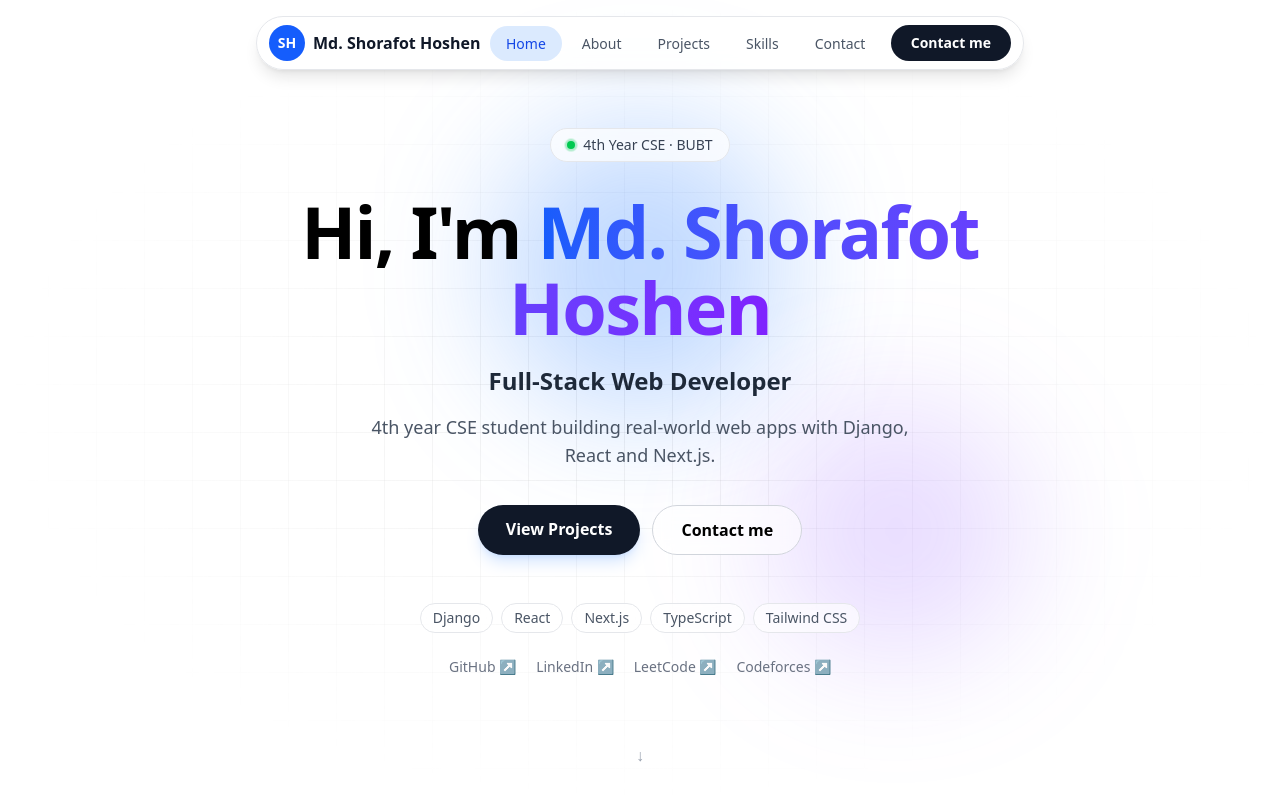
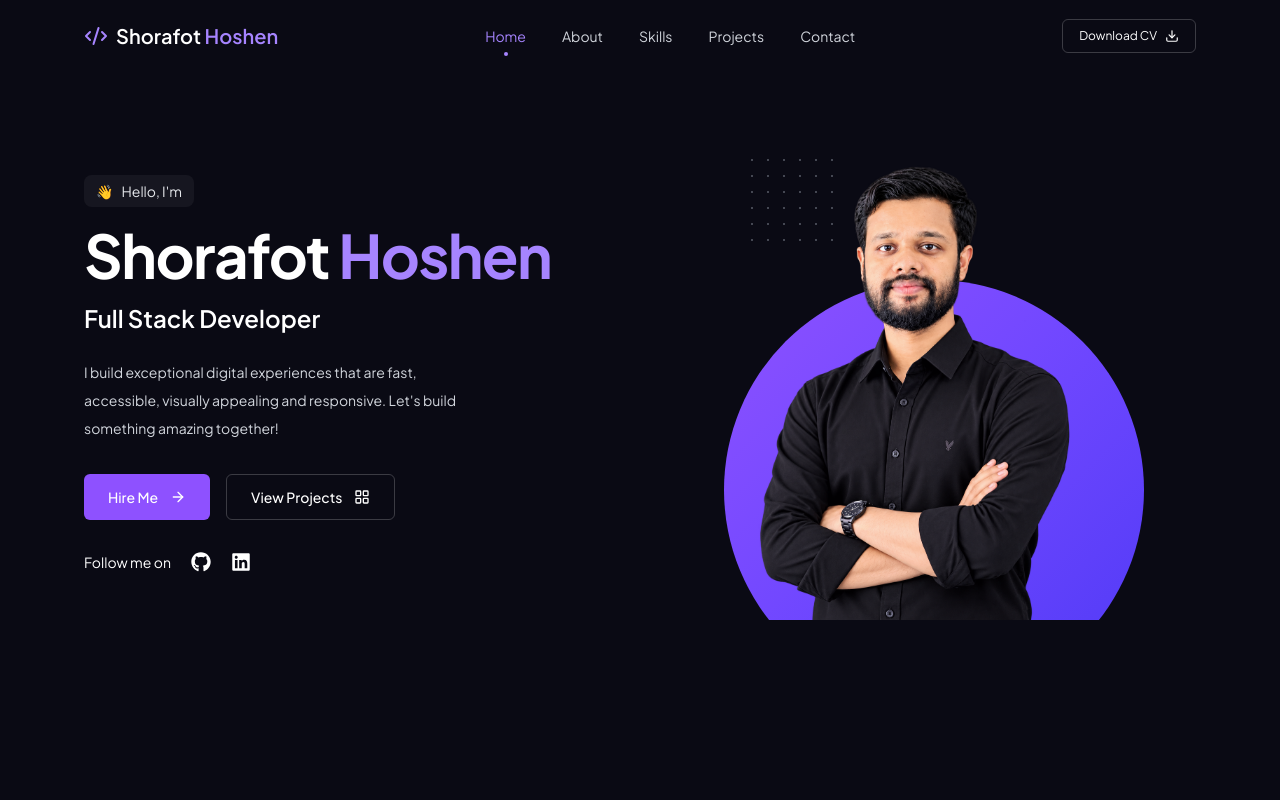
Before and after one commit to shorafothoshen/portfolio, a Next.js app: page / in a window 1280 px wide. Shown: the top 800 px of the page. Built offline with nearby package versions, Linux system fonts and the light colour scheme.

Commit message:
update navbar and hore section

```diff
--- a/package.json
+++ b/package.json
@@ -9,9 +9,11 @@
     "lint": "eslint"
   },
   "dependencies": {
+    "lucide-react": "^1.70.0",
     "next": "16.4.0",
     "react": "19.3.0",
-    "react-dom": "19.3.0"
+    "react-dom": "19.3.0",
+    "react-icons": "^5.7.0"
   },
   "devDependencies": {
     "@tailwindcss/turbopack": "^4",
--- a/src/app/layout.tsx
+++ b/src/app/layout.tsx
@@ -1,33 +1,30 @@
 import type { Metadata } from "next";
-import { Geist, Geist_Mono } from "next/font/google";
+import { Plus_Jakarta_Sans } from "next/font/google";
 import "./globals.css";
-import Navbar from "@/components/layout/Navbar";
 
-const geistSans = Geist({
-  variable: "--font-geist-sans",
+const font = Plus_Jakarta_Sans({
   subsets: ["latin"],
-});
-
-const geistMono = Geist_Mono({
-  variable: "--font-geist-mono",
-  subsets: ["latin"],
+  variable: "--font-jakarta",
 });
 
 export const metadata: Metadata = {
-  title: "Create Next App",
-  description: "Generated by create next app",
+  title: "Shorafot-Hoshen | Full Stack Developer",
+  description: "Personal portfolio of Shorafot Hoshen",
 };
 
-export default function RootLayout({ children }: LayoutProps<"/">) {
+export default function RootLayout({
+  children,
+}: {
+  children: React.ReactNode;
+}) {
   return (
-    <html
-      lang="en" data-theme='light'
-      className={`${geistSans.variable} ${geistMono.variable} h-full antialiased`}
-    >
-      <body className="min-h-full flex flex-col">
-        <Navbar/>
+    <html lang="en" className="scroll-smooth">
+      <body
+        className={`${font.variable} bg-[#0a0a14] antialiased`}
+        style={{ fontFamily: "var(--font-jakarta), system-ui, sans-serif" }}
+      >
         {children}
-        </body>
+      </body>
     </html>
   );
 }
--- a/src/app/page.tsx
+++ b/src/app/page.tsx
@@ -1,25 +1,25 @@
+import Navbar from "@/components/layout/Navbar";
 import Hero from "@/components/sections/Hero";
-import About from "@/components/sections/About";
-import Projects from "@/components/sections/Projects";
-import Skills from "@/components/sections/Skills";
-import Contact from "@/components/sections/Contact";
-import Footer from "@/components/layout/Footer";
 
-// Ei file shudhu section gulo ek jaygay sajay. Asol code shob alada file e.
+
+const placeholders = ["about", "skills", "projects", "contact"] as const;
+
 export default function Home() {
   return (
     <>
-      {/* Hero full-width, tai main er baire */}
-      <Hero />
-
-      <main className="mx-auto max-w-3xl px-5">
-        <About />
-        <Projects />
-        <Skills />
-        <Contact />
+     <Navbar/>
+      <main>
+       <Hero/>
+        {placeholders.map((id) => (
+          <section
+            key={id}
+            id={id}
+            className="flex min-h-[60vh] scroll-mt-[72px] items-center justify-center bg-[#0c0c18] text-2xl capitalize text-white even:bg-[#0a0a14]"
+          >
+            {id} section
+          </section>
+        ))}
       </main>
-
-      <Footer />
     </>
   );
 }
--- a/src/components/layout/Navbar.tsx
+++ b/src/components/layout/Navbar.tsx
@@ -1,102 +1,141 @@
-"use client"; // eta lage karon scroll ar button click browser e kaj kore
+"use client";
 
-import Link from "next/link";
 import { useEffect, useState } from "react";
-import { navLinks, profile } from "@/data/portfolio";
+import { Code2, Download, Menu, X } from "lucide-react";
+
+const links = [
+  { label: "Home", id: "home" },
+  { label: "About", id: "about" },
+  { label: "Skills", id: "skills" },
+  { label: "Projects", id: "projects" },
+  { label: "Contact", id: "contact" },
+] as const;
 
 export default function Navbar() {
-  // mobile menu khola ache kina
-  const [menuOpen, setMenuOpen] = useState(false);
+  const [active, setActive] = useState<string>("home");
+  const [open, setOpen] = useState(false);
+  const [scrolled, setScrolled] = useState(false);
 
-  // ekhon kon section e acho (link highlight korar jonno)
-  const [active, setActive] = useState("#home");
+  useEffect(() => {
+    const observer = new IntersectionObserver(
+      (entries) => {
+        entries.forEach((e) => e.isIntersecting && setActive(e.target.id));
+      },
+      { rootMargin: "-40% 0px -55% 0px" }
+    );
+    links.forEach(({ id }) => {
+      const el = document.getElementById(id);
+      if (el) observer.observe(el);
+    });
 
-  // page scroll korle ei code cholbe, ar bole dibe kon section dekha jacche
-  useEffect(() => {
-    const handleScroll = () => {
-      let current = "#home";
-
-      for (const link of navLinks) {
-        const section = document.querySelector(link.href) as HTMLElement | null;
-        if (section && section.offsetTop <= window.scrollY + 140) {
-          current = link.href;
-        }
-      }
-      setActive(current);
+    const onScroll = () => setScrolled(window.scrollY > 10);
+    onScroll();
+    window.addEventListener("scroll", onScroll, { passive: true });
+    return () => {
+      observer.disconnect();
+      window.removeEventListener("scroll", onScroll);
     };
-
-    handleScroll();
-    window.addEventListener("scroll", handleScroll);
-    return () => window.removeEventListener("scroll", handleScroll);
   }, []);
 
+  const goTo = (id: string) => {
+    setOpen(false);
+    document.getElementById(id)?.scrollIntoView({ behavior: "smooth", block: "start" });
+  };
+
   return (
-    <header className="fixed left-0 right-0 top-0 z-50 flex justify-center px-4 py-4">
-      <nav className="relative flex w-full max-w-3xl items-center justify-between rounded-full border border-gray-200 bg-white/80 px-3 py-2 shadow-lg backdrop-blur dark:border-gray-700 dark:bg-gray-900/80">
-        {/* Logo / naam */}
-        <Link href="#home" className="flex items-center gap-2 font-bold text-gray-900 dark:text-white">
-          <span className="grid h-9 w-9 place-items-center rounded-full bg-blue-600 text-sm text-white">
-            {profile.initials}
+    <header
+      className={`fixed inset-x-0 top-0 z-50 transition-colors ${
+        scrolled || open ? "bg-[#0a0a14]/90 backdrop-blur-md" : "bg-transparent"
+      }`}
+    >
+      <nav className="mx-auto flex h-[72px] max-w-6xl items-center justify-between px-5">
+        {/* Logo */}
+        <a
+          href="#home"
+          onClick={(e) => {
+            e.preventDefault();
+            goTo("home");
+          }}
+          className="flex items-center gap-2 text-xl font-semibold text-white"
+        >
+          <Code2 className="h-6 w-6 text-violet-400" />
+          <span>
+            Shorafot <span className="text-violet-400">Hoshen</span>
           </span>
-          <span className="hidden sm:inline">{profile.name}</span>
-        </Link>
+        </a>
 
-        {/* Desktop menu */}
-        <ul className="hidden items-center gap-1 md:flex">
-          {navLinks.map((link) => (
-            <li key={link.href}>
-              <Link
-                href={link.href}
-                className={`rounded-full px-4 py-2 text-sm font-medium transition ${
-                  active === link.href
-                    ? "bg-blue-100 text-blue-700 dark:bg-blue-900 dark:text-blue-200"
-                    : "text-gray-600 hover:bg-gray-100 dark:text-gray-300 dark:hover:bg-gray-800"
+        {/* Desktop links */}
+        <ul className="hidden items-center gap-9 md:flex">
+          {links.map(({ label, id }) => (
+            <li key={id} className="relative">
+              <a
+                href={`#${id}`}
+                onClick={(e) => {
+                  e.preventDefault();
+                  goTo(id);
+                }}
+                className={`text-sm transition-colors hover:text-white ${
+                  active === id ? "text-violet-400" : "text-gray-300"
                 }`}
               >
-                {link.label}
-              </Link>
+                {label}
+              </a>
+              {active === id && (
+                <span className="absolute -bottom-2 left-1/2 h-1 w-1 -translate-x-1/2 rounded-full bg-violet-400" />
+              )}
             </li>
           ))}
         </ul>
 
-        {/* Contact button: shudhu desktop e */}
-        <Link
-          href="#contact"
-          className="hidden rounded-full bg-gray-900 px-5 py-2 text-sm font-semibold text-white transition hover:bg-blue-600 md:block dark:bg-white dark:text-gray-900 dark:hover:bg-blue-400"
+        {/* Download CV */}
+        <a
+          // href="/Shorafot-Hoshen-Resume.pdf"
+          download
+          className="hidden items-center gap-2 rounded-md border border-white/20 px-4 py-2 text-xs text-white transition hover:border-violet-400 hover:bg-white/5 md:inline-flex"
         >
-          Contact me
-        </Link>
+          Download CV <Download className="h-3.5 w-3.5" />
+        </a>
 
-        {/* Hamburger button: shudhu mobile e */}
+        {/* Mobile toggle */}
         <button
-          onClick={() => setMenuOpen(!menuOpen)}
-          className="grid h-10 w-10 place-items-center rounded-full text-gray-900 hover:bg-gray-100 md:hidden dark:text-white dark:hover:bg-gray-800"
           aria-label="Toggle menu"
+          onClick={() => setOpen((v) => !v)}
+          className="text-white md:hidden"
         >
-          {menuOpen ? "✕" : "☰"}
+          {open ? <X /> : <Menu />}
         </button>
+      </nav>
 
-        {/* Mobile menu */}
-        {menuOpen && (
-          <ul className="absolute left-0 right-0 top-full mt-3 flex flex-col gap-1 rounded-3xl border border-gray-200 bg-white p-3 shadow-xl md:hidden dark:border-gray-700 dark:bg-gray-900">
-            {navLinks.map((link) => (
-              <li key={link.href}>
-                <Link
-                  href={link.href}
-                  onClick={() => setMenuOpen(false)}
-                  className={`block rounded-2xl px-4 py-3 font-medium ${
-                    active === link.href
-                      ? "bg-blue-100 text-blue-700 dark:bg-blue-900 dark:text-blue-200"
-                      : "text-gray-700 dark:text-gray-300"
-                  }`}
-                >
-                  {link.label}
-                </Link>
-              </li>
-            ))}
-          </ul>
-        )}
-      </nav>
+      {/* Mobile menu */}
+      {open && (
+        <ul className="flex flex-col gap-1 border-t border-white/10 px-5 pb-5 pt-3 md:hidden">
+          {links.map(({ label, id }) => (
+            <li key={id}>
+              <a
+                href={`#${id}`}
+                onClick={(e) => {
+                  e.preventDefault();
+                  goTo(id);
+                }}
+                className={`block rounded-md px-3 py-2 text-sm ${
+                  active === id ? "bg-white/5 text-violet-400" : "text-gray-300"
+                }`}
+              >
+                {label}
+              </a>
+            </li>
+          ))}
+          <li className="pt-2">
+            <a
+              href="/Alex-Morgan-CV.pdf"
+              download
+              className="inline-flex items-center gap-2 rounded-md border border-white/20 px-4 py-2 text-xs text-white"
+            >
+              Download CV <Download className="h-3.5 w-3.5" />
+            </a>
+          </li>
+        </ul>
+      )}
     </header>
   );
 }
--- a/src/components/sections/Hero.tsx
+++ b/src/components/sections/Hero.tsx
@@ -1,101 +1,181 @@
-import Link from "next/link";
-import { profile, socialLinks } from "@/data/portfolio";
+"use client";
+
+import Image from "next/image";
+import type { ReactNode } from "react";
+import {
+  ArrowRight,
+  Award,
+  CheckCircle2,
+  Code2,
+  LayoutGrid,
+  Users,
+} from "lucide-react";
+import { FaGithub, FaLinkedin, FaMedium, FaTwitter } from "react-icons/fa";
+
+type Stat = { icon: ReactNode; value: string; label: string; tone: string };
+
+const stats: Stat[] = [
+  {
+    icon: <Code2 className="h-5 w-5" />,
+    value: "5+",
+    label: "Years Experience",
+    tone: "bg-violet-500/15 text-violet-400",
+  },
+  {
+    icon: <CheckCircle2 className="h-5 w-5" />,
+    value: "50+",
+    label: "Projects Completed",
+    tone: "bg-emerald-500/15 text-emerald-400",
+  },
+  {
+    icon: <Users className="h-5 w-5" />,
+    value: "30+",
+    label: "Happy Clients",
+    tone: "bg-orange-500/15 text-orange-400",
+  },
+  {
+    icon: <Award className="h-5 w-5" />,
+    value: "10+",
+    label: "Technologies",
+    tone: "bg-pink-500/15 text-pink-400",
+  },
+];
+
+const socials = [
+  { icon: FaGithub, href: "https://github.com/", label: "GitHub" },
+  { icon: FaLinkedin, href: "https://linkedin.com/", label: "LinkedIn" },
+];
 
 export default function Hero() {
+  const scrollTo = (id: string) =>
+    document.getElementById(id)?.scrollIntoView({ behavior: "smooth" });
+
   return (
-    // isolate = background gulo ei section er bhetorei thake
     <section
       id="home"
-      className="relative isolate flex min-h-screen scroll-mt-24 items-center justify-center overflow-hidden px-5 py-32"
+      className="relative overflow-hidden bg-[#0a0a14] pt-[72px]"
     >
-      {/* ---------- Background (shudhu design, kono content nai) ---------- */}
-      <div aria-hidden="true" className="pointer-events-none absolute inset-0 -z-10">
-        {/* halka grid, majhkhane dekha jay, kinare fade hoye jay */}
-        <div className="absolute inset-0 bg-[linear-gradient(to_right,#8882_1px,transparent_1px),linear-gradient(to_bottom,#8882_1px,transparent_1px)] bg-[size:48px_48px] [mask-image:radial-gradient(ellipse_at_center,black,transparent_70%)]" />
-        {/* duita rongin glow */}
-        <div className="absolute left-1/2 top-1/3 h-72 w-72 -translate-x-1/2 -translate-y-1/2 rounded-full bg-blue-500/30 blur-3xl" />
-        <div className="absolute left-[60%] top-1/2 h-64 w-64 rounded-full bg-violet-500/20 blur-3xl" />
-      </div>
+      <div className="mx-auto grid max-w-6xl items-end gap-10 px-5 pt-12 md:grid-cols-2">
+        {/* Left */}
+        <div className="pb-12">
+          <span className="inline-flex items-center gap-2 rounded-lg bg-white/5 px-3 py-1.5 text-sm text-gray-200">
+            <span>👋</span> Hello, I&apos;m
+          </span>
 
-      {/* ---------- Content ---------- */}
-      <div className="mx-auto flex max-w-4xl flex-col items-center text-center">
-        {/* Status pill */}
-        <div className="mb-8 inline-flex items-center gap-2 rounded-full border border-gray-200 bg-white/70 px-4 py-1.5 text-sm font-medium text-gray-700 backdrop-blur dark:border-gray-700 dark:bg-gray-900/70 dark:text-gray-300">
-          <span className="relative flex h-2 w-2">
-            <span className="absolute inline-flex h-full w-full animate-ping rounded-full bg-green-500 opacity-75" />
-            <span className="relative inline-flex h-2 w-2 rounded-full bg-green-500" />
-          </span>
-          4th Year CSE · {profile.university}
+          <h1 className="mt-4 whitespace-nowrap text-5xl font-bold leading-[1.05] tracking-tight text-white sm:text-6xl">
+            Shorafot <span className="text-violet-400">Hoshen</span>
+          </h1>
+          <h2 className="mt-4 text-2xl font-semibold text-white">
+            Full Stack Developer
+          </h2>
+
+          <p className="mt-6 max-w-sm text-sm leading-7 text-gray-300">
+            I build exceptional digital experiences that are fast, accessible,
+            visually appealing and responsive. Let&apos;s build something
+            amazing together!
+          </p>
+
+          <div className="mt-8 flex flex-wrap gap-4">
+            <button
+              onClick={() => scrollTo("contact")}
+              className="inline-flex items-center gap-3 rounded-md bg-violet-500 px-6 py-3 text-sm font-medium text-white transition hover:bg-violet-600"
+            >
+              Hire Me <ArrowRight className="h-4 w-4" />
+            </button>
+            <button
+              onClick={() => scrollTo("projects")}
+              className="inline-flex items-center gap-3 rounded-md border border-white/20 px-6 py-3 text-sm font-medium text-white transition hover:bg-white/5"
+            >
+              View Projects <LayoutGrid className="h-4 w-4" />
+            </button>
+          </div>
+
+          <div className="mt-8 flex items-center gap-5 text-white">
+            <span className="text-sm">Follow me on</span>
+            {socials.map(({ icon: Icon, href, label }) => (
+              <a
+                key={label}
+                href={href}
+                target="_blank"
+                rel="noopener noreferrer"
+                aria-label={label}
+                className="transition hover:text-violet-400"
+              >
+                <Icon className="h-5 w-5" />
+              </a>
+            ))}
+          </div>
         </div>
 
-        {/* Naam: gradient text */}
-        <h1 className="text-5xl font-bold leading-[1.05] tracking-tight sm:text-7xl">
-          Hi, I&apos;m{" "}
-          <span className="bg-gradient-to-r from-blue-600 to-violet-600 bg-clip-text text-transparent dark:from-blue-400 dark:to-violet-400">
-            {profile.name}
-          </span>
-        </h1>
+        {/* Right */}
+        <div className="relative mx-auto h-[420px] w-full max-w-md overflow-hidden md:h-[500px]">
+          {/* dotted grid */}
+          <div
+            className="absolute left-10 top-8 h-24 w-24 opacity-40"
+            style={{
+              backgroundImage:
+                "radial-gradient(#9ca3af 1.5px, transparent 1.5px)",
+              backgroundSize: "16px 16px",
+            }}
+          />
+          {/* circle: niche theke clip hobe (-bottom), photo er bottom-er sathe flat cut */}
+          <div className="absolute -bottom-20 right-2 h-[345px] w-[340px] rounded-full bg-gradient-to-br from-violet-500 to-indigo-600 md:h-[420px] md:w-[420px]" />
+          {/* photo: bottom-0 tai container er niche line e boshe */}
+          <Image
+            src="/hero-image.png"
+            alt="shorafot"
+            width={420}
+            height={465}
+            priority
+            className="absolute bottom-0 right-8 h-[92%] w-auto object-contain"
+          />
 
-        <p className="mt-5 text-xl font-semibold text-gray-800 sm:text-2xl dark:text-gray-200">
-          {profile.role}
-        </p>
-
-        <p className="mt-4 max-w-xl text-lg text-gray-600 dark:text-gray-400">
-          {profile.tagline}
-        </p>
-
-        {/* Buttons */}
-        <div className="mt-9 flex flex-wrap justify-center gap-3">
-          <Link
-            href="#projects"
-            className="rounded-full bg-gray-900 px-7 py-3 font-semibold text-white shadow-lg shadow-blue-500/20 transition hover:-translate-y-0.5 hover:bg-blue-600 dark:bg-white dark:text-gray-900 dark:hover:bg-blue-400"
-          >
-            View Projects
-          </Link>
-          <Link
-            href="#contact"
-            className="rounded-full border border-gray-300 bg-white/60 px-7 py-3 font-semibold backdrop-blur transition hover:-translate-y-0.5 hover:bg-white dark:border-gray-700 dark:bg-gray-900/60 dark:hover:bg-gray-800"
-          >
-            Contact me
-          </Link>
-        </div>
-
-        {/* Tech stack chips */}
-        <ul className="mt-12 flex flex-wrap justify-center gap-2">
-          {profile.techStack.map((tech) => (
-            <li
-              key={tech}
-              className="rounded-full border border-gray-200 bg-white/60 px-3 py-1 text-sm text-gray-600 backdrop-blur dark:border-gray-800 dark:bg-gray-900/60 dark:text-gray-400"
-            >
-              {tech}
-            </li>
-          ))}
-        </ul>
-
-        {/* Social link */}
-        <div className="mt-6 flex flex-wrap justify-center gap-5 text-sm font-medium text-gray-500 dark:text-gray-400">
-          {socialLinks.map((link) => (
-            <Link
-              key={link.href}
-              href={link.href}
-              target="_blank"
-              rel="noopener noreferrer"
-              className="transition hover:text-blue-600 dark:hover:text-blue-400"
-            >
-              {link.label} ↗
-            </Link>
-          ))}
+          {/* floating cards
+          <div className="absolute left-0 top-24 rounded-xl border border-white/10 bg-white/5 px-4 py-3 backdrop-blur">
+            <p className="text-2xl font-bold text-violet-400">5+</p>
+            <p className="text-xs text-gray-300">
+              Years
+              <br />
+              Experience
+            </p>
+          </div>
+          <div className="absolute bottom-24 right-0 rounded-xl border border-white/10 bg-[#12121f]/90 px-4 py-3 backdrop-blur">
+            <div className="flex items-center justify-between gap-6">
+              <p className="text-2xl font-bold text-violet-400">50+</p>
+              <CheckCircle2 className="h-4 w-4 text-violet-400" />
+            </div>
+            <p className="text-xs text-gray-300">
+              Projects
+              <br />
+              Completed
+            </p>
+          </div> */}
         </div>
       </div>
 
-      {/* Scroll indicator */}
-      <Link
-        href="#about"
-        aria-label="Scroll to about section"
-        className="absolute bottom-8 left-1/2 hidden -translate-x-1/2 animate-bounce text-gray-400 hover:text-blue-600 sm:block"
-      >
-        ↓
-      </Link>
+      {/* Stats bar */}
+      {/* <div className="mx-auto max-w-6xl px-5 pb-10">
+        <div className="grid grid-cols-2 gap-6 rounded-xl border border-white/10 bg-white/[0.03] p-6 md:grid-cols-4 md:gap-0">
+          {stats.map((s, i) => (
+            <div
+              key={s.label}
+              className={`flex items-center justify-center gap-4 ${
+                i !== 0 ? "md:border-l md:border-white/10" : ""
+              }`}
+            >
+              <span
+                className={`flex h-11 w-11 items-center justify-center rounded-full ${s.tone}`}
+              >
+                {s.icon}
+              </span>
+              <div>
+                <p className="text-2xl font-bold text-white">{s.value}</p>
+                <p className="text-xs text-gray-300">{s.label}</p>
+              </div>
+            </div>
+          ))}
+        </div>
+      </div> */}
     </section>
   );
 }
```
Also changed, not shown: public/hero-image.png (added), 1 other file (tests, documents, lock files or other folders).
